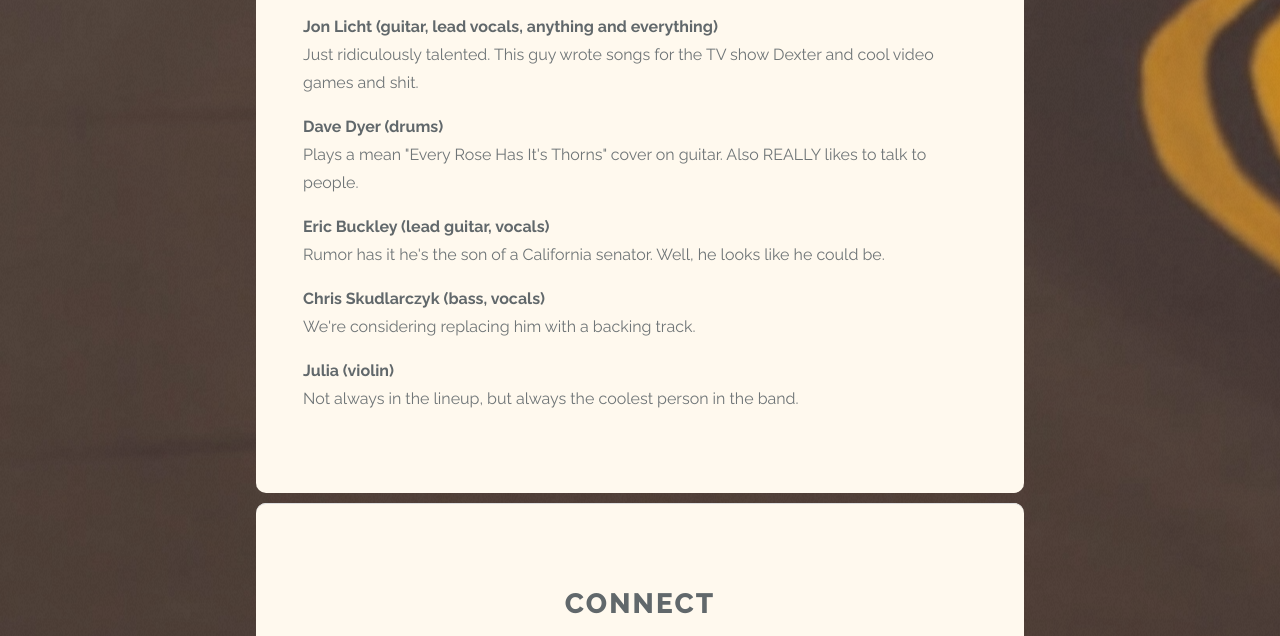
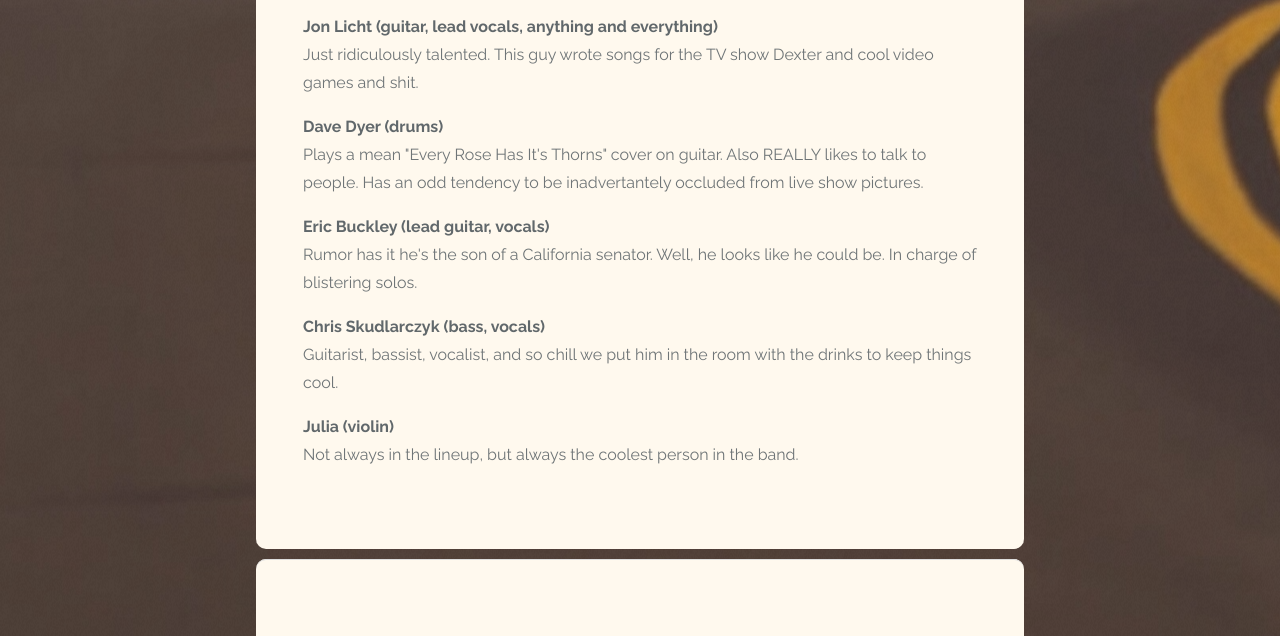
Before and after one commit to holdenreedmusic/holdenreedmusic.github.io, a plain HTML site: page index.html in a window 1280 px wide. Shown: the part 2269-2905 px from the top of the page. Drawn offline with Linux system fonts and the light colour scheme; a script that the page names is missing.

Commit message:
adding some color commentary to bios

```diff
--- a/index.html
+++ b/index.html
@@ -177,15 +177,15 @@
 						</p>
 						<p class="align-left">
 							<strong>Dave Dyer (drums)</strong><br/>
-							Plays a mean "Every Rose Has It's Thorns" cover on guitar. Also REALLY likes to talk to people.
+							Plays a mean "Every Rose Has It's Thorns" cover on guitar. Also REALLY likes to talk to people. Has an odd tendency to be inadvertantely occluded from live show pictures.
 						</p>
 						<p class="align-left">
 							<strong>Eric Buckley (lead guitar, vocals)</strong><br/>
-							Rumor has it he's the son of a California senator. Well, he looks like he could be.
+							Rumor has it he's the son of a California senator. Well, he looks like he could be. In charge of blistering solos.
 						</p>
 						<p class="align-left">
 							<strong>Chris Skudlarczyk (bass, vocals)</strong><br/>
-							We're considering replacing him with a backing track.
+							Guitarist, bassist, vocalist, and so chill we put him in the room with the drinks to keep things cool.
 						</p>
 						<p class="align-left"></p>
 							<strong>Julia (violin)</strong><br/>
```
